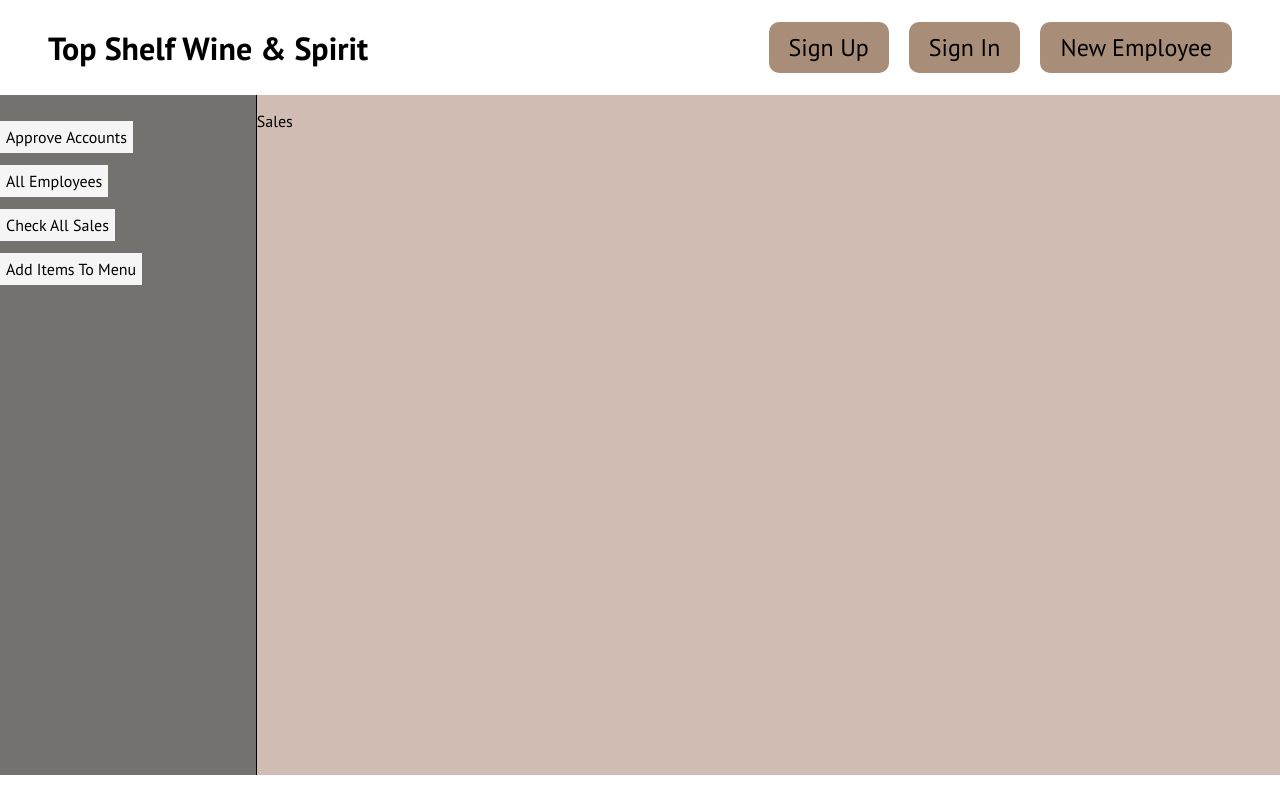
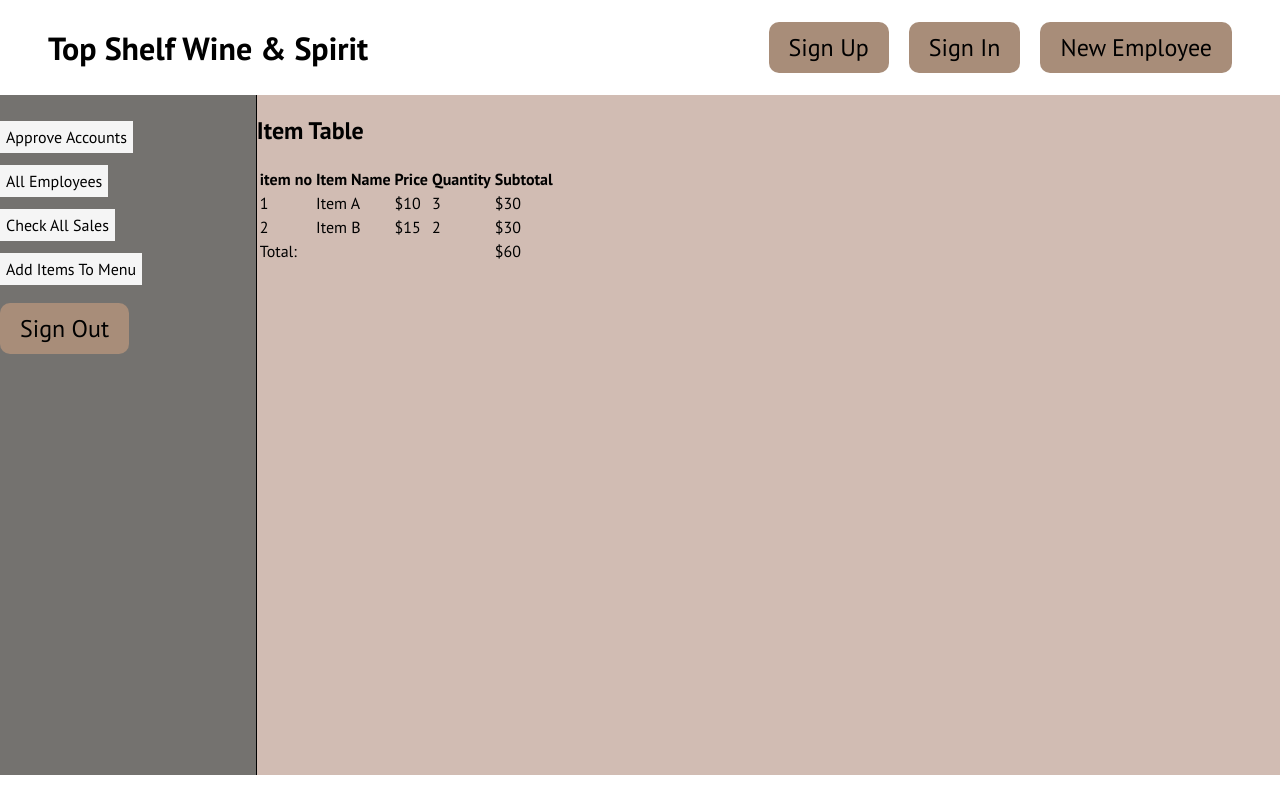
Before and after one commit to dianamutinda/wine-and-spirit-employee-management, a React (Vite) app in the folder client/: page /admin/sales in a window 1280 px wide. Built offline with nearby package versions, Linux system fonts and the light colour scheme.

Commit message:
sets up the employee page

```diff
--- a/client/src/App.jsx
+++ b/client/src/App.jsx
@@ -8,6 +8,7 @@ import AllEmployees from "./pages/Admin/AllEmployees"
 import Approve from "./pages/Admin/Approve"
 import Sales from "./pages/Admin/Sales"
 import AddItems from "./pages/Admin/AddItems"
+import Employees from "./pages/Employee/Employee"
 import {BrowserRouter, Routes, Route} from 'react-router-dom'
 import React from "react"
 
@@ -28,6 +29,9 @@ function App() {
       <Route path="/admin/approve" element={<Approve/>}/>
       <Route path="/admin/sales" element={<Sales/>}/>
       <Route path="/admin/add" element={<AddItems/>}/>
+      <Route path="/admin/add" element={<AddItems/>}/>
+      <Route path="/employee" element={<Employees/>}/>
+
 
     </Routes>
 
--- a/client/src/pages/Admin/Approve.jsx
+++ b/client/src/pages/Admin/Approve.jsx
@@ -120,6 +120,30 @@ const Approve = () => {
         }
     };
 
+    const rejectEmployee = async (id) => {
+        try {
+            const response = await fetch(`${apiurl}/api/users/reject/${id}`, {
+                method: "DELETE",
+                credentials: "include"
+            });
+            console.log(response);
+            const data = await response.json();
+            console.log(data);
+            if (data.success) {
+                setRequests(requests.map(request => {
+                    if (request.id === id) {
+                        return data.data.message;
+                    }
+                    return request;
+                }));
+            } else {
+                setError(data.message);
+            }
+        } catch (error) {
+            setError(error.message);
+        }
+    };
+
     return (
         <section className="admin">
             <div className="menu"><Menu/></div>
@@ -131,6 +155,7 @@ const Approve = () => {
                         key={index}
                         request={request}
                         updateEmployee={() => updateEmployee(request.id)}
+                        rejectEmployee={() => rejectEmployee(request.id)}
                     />
                 ))}
                 {error && <p className="error-message">Error: {error}</p>}
@@ -140,7 +165,7 @@ const Approve = () => {
     );
 };
 
-const RequestCard = ({ request, updateEmployee }) => {
+const RequestCard = ({ request, updateEmployee, rejectEmployee }) => {
     return (
         <div className="card-container">
             <div className="card">
@@ -148,7 +173,7 @@ const RequestCard = ({ request, updateEmployee }) => {
                 <h3><span className="subtittle">Username:</span> {request.username}</h3>
                 <h3><span className="subtittle">Email Address:</span> {request.email}</h3>
                 <button className="accept" onClick={updateEmployee}>Accept</button>
-                <button className="reject">Reject</button>
+                <button className="reject" onClick={rejectEmployee}>Reject</button>
             </div>
         </div>
     );
--- a/client/src/pages/Admin/Menu.jsx
+++ b/client/src/pages/Admin/Menu.jsx
@@ -16,6 +16,9 @@ const Menu = () => {
                 <div className="menu-item">
                     <Link to={"/admin/add"} className="item">add items to menu</Link>
                 </div>
+                <div className="cta">
+                <Link to={"/"}>sign out</Link>
+            </div>
             </div>
         </section>
     )
--- a/client/src/pages/Admin/Sales.jsx
+++ b/client/src/pages/Admin/Sales.jsx
@@ -8,7 +8,45 @@ const Sales = () =>{
         <section className="admin">
             <div className="menu"><Menu/></div>
             <div className="content">
-                <p>Sales</p>
+
+    <h1>Item Table</h1>
+
+    <table>
+        <thead>
+            <tr>
+                <th>item no</th>
+                <th>Item Name</th>
+                <th>Price</th>
+                <th>Quantity</th>
+                <th>Subtotal</th>
+            </tr>
+        </thead>
+        <tbody>
+            <tr>
+                <td>1</td>
+                <td>Item A</td>
+                <td>$10</td>
+                <td>3</td>
+                <td>$30</td>
+            </tr>
+            <tr>
+                <td>2</td>
+                <td>Item B</td>
+                <td>$15</td>
+                <td>2</td>
+                <td>$30</td>
+            </tr>
+
+        </tbody>
+        <tfoot>
+            <tr>
+                <td colspan="4" >Total:</td>
+                <td>$60</td>
+            </tr>
+        </tfoot>
+    </table>
+
+
             </div>
         </section>
     )
--- a/client/src/pages/Authentification/Signin.jsx
+++ b/client/src/pages/Authentification/Signin.jsx
@@ -36,7 +36,7 @@ const Signin = () => {
                 if (data.data.role === 'admin'){
                     navigate('/admin');
                 }else{
-                    navigate('/');
+                    navigate('/employee');
                 }
             } else {
                 setError(data.message);
--- /dev/null
+++ b/client/src/pages/Employee/EmpHeader.jsx
@@ -0,0 +1,22 @@
+import { Link } from "react-router-dom";
+const EmpHeader = () => {
+  return (
+    <section>
+      <div className="cta-items">
+        <div className="cta">
+          <Link to={"/employee/empprofile"}>employee profile</Link>
+        </div>
+        <div className="cta">
+          <Link to={"/employee/orders"}>orders table</Link>
+        </div>
+        <div className="cta">
+          <Link to={"/employee/empsales"}>employee sales</Link>
+        </div>
+        <div className="cta">
+          <Link to={"/"}>sign out</Link>
+        </div>
+      </div>
+    </section>
+  );
+};
+export default EmpHeader;
--- /dev/null
+++ b/client/src/pages/Employee/Employee.jsx
@@ -0,0 +1,9 @@
+import EmpHeader from "./EmpHeader"
+const Employees = () =>{
+    return(
+        <>
+        <EmpHeader />
+        </>
+    )
+}
+export default Employees
```
Also changed, not shown: client/src/pages/Employee/EmpProfile.jsx (added), client/src/pages/Employee/EmployeeSales.jsx (added), client/src/pages/Employee/Orders.jsx (added), 1 other file (tests, documents, lock files or other folders).
